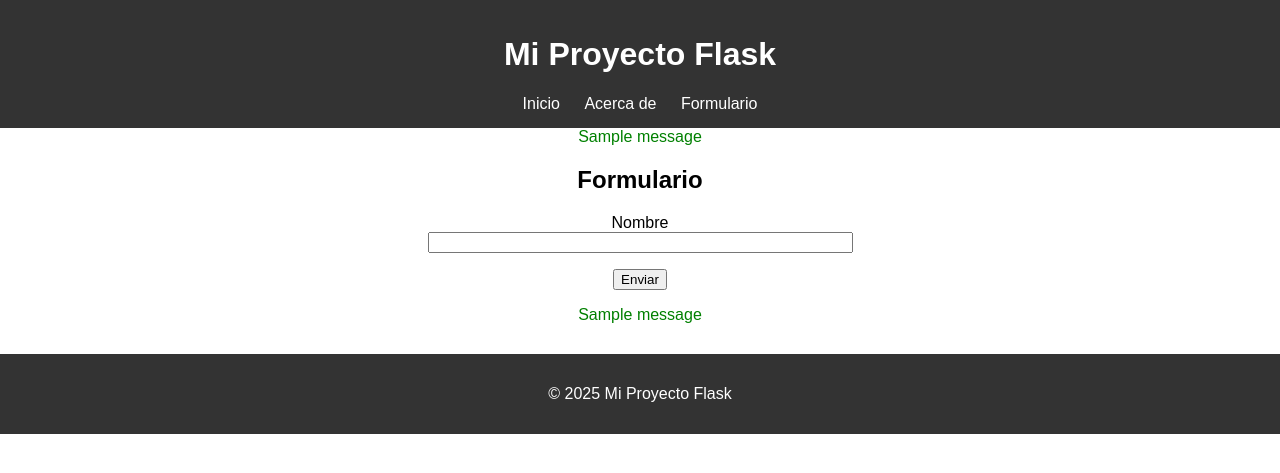
After one commit to mejimenezj/APLICACIONES-DE-DESARROLLO-WEB-2024_2025, a Flask app: page /formulario in a window 1280 px wide. The commit adds this page. Shown: the top 473 px of the page. Run offline with Flask 3, Linux system fonts and the light colour scheme; one stand-in notice (Sample message) is shown.

Commit message:
Validacion de Formularios.

```diff
--- a/app.py
+++ b/app.py
@@ -1,14 +1,39 @@
-from flask import Flask, render_template
+from flask import Flask, render_template, redirect, url_for, flash
+from flask_wtf import FlaskForm
+from wtforms import StringField, SubmitField
+from wtforms.validators import DataRequired
 
 app = Flask(__name__)
+app.config['SECRET_KEY'] = 'tu_clave_secreta_aqui'  # Necesario para CSRF
+
+# Definir el formulario
+class MiFormulario(FlaskForm):
+    nombre = StringField('Nombre', validators=[DataRequired()])  # Campo de nombre
+    submit = SubmitField('Enviar')  # Botón de enviar
 
 @app.route("/")
+def index():
+    return render_template("index.html")
+
+@app.route("/home")
 def home():
     return render_template("index.html")
 
-@app.route("/about")
+@app.route('/about')
 def about():
     return render_template("about.html")
 
+# Ruta para el formulario
+@app.route('/formulario', methods=['GET', 'POST'])
+def formulario():
+    form = MiFormulario()  # Crear una instancia del formulario
+
+    if form.validate_on_submit():  # Validar el formulario al enviar
+        nombre = form.nombre.data  # Obtener el dato del campo "nombre"
+        flash(f'¡Formulario enviado correctamente, {nombre}!', 'success')  # Mensaje flash
+        return redirect(url_for('formulario'))  # Redirigir a la misma página
+
+    return render_template('formulario.html', form=form)  # Renderizar el formulario
+
 if __name__ == "__main__":
     app.run(debug=True)
--- a/templates/base.html
+++ b/templates/base.html
@@ -12,9 +12,17 @@
         <nav>
             <a href="{{ url_for('home') }}">Inicio</a>
             <a href="{{ url_for('about') }}">Acerca de</a>
+             <a href="{{ url_for('formulario') }}">Formulario</a>
         </nav>
     </header>
     <main>
+          {% with messages = get_flashed_messages(with_categories=true) %}
+            {% if messages %}
+                {% for category, message in messages %}
+                    <div style="color: green;">{{ message }}</div>
+                {% endfor %}
+            {% endif %}
+        {% endwith %}
         {% block content %}{% endblock %}
     </main>
     <footer>
--- /dev/null
+++ b/templates/formulario.html
@@ -0,0 +1,25 @@
+{% extends "base.html" %}
+{% block title %} Formulario {% endblock %}
+
+{% block content %}
+    <h2>Formulario</h2>
+    <form method="POST">
+        {{ form.hidden_tag() }}
+        <p>
+            {{ form.nombre.label }}<br>
+            {{ form.nombre(size=50) }}
+            {% for error in form.nombre.errors %}
+                <span style="color: red;">[{{ error }}]</span>
+            {% endfor %}
+        </p>
+        <p>{{ form.submit() }}</p>
+    </form>
+
+    {% with messages = get_flashed_messages(with_categories=true) %}
+        {% if messages %}
+            {% for category, message in messages %}
+                <p style="color: green;">{{ message }}</p>
+            {% endfor %}
+        {% endif %}
+    {% endwith %}
+{% endblock %}
--- a/templates/index.html
+++ b/templates/index.html
@@ -3,6 +3,7 @@
 {% block title %}Inicio{% endblock %}
 
 {% block content %}
+    <a href="{{ url_for('index') }}">Inicio</a>
     <h2>Bienvenido a la Página de Inicio</h2>
     <p>Esta es la página principal de nuestro sitio Flask.</p>
-{% endblock %}
+{% endblock %}
```
Also changed, not shown: templates/resultado.html (added, +8 -0 lines).
